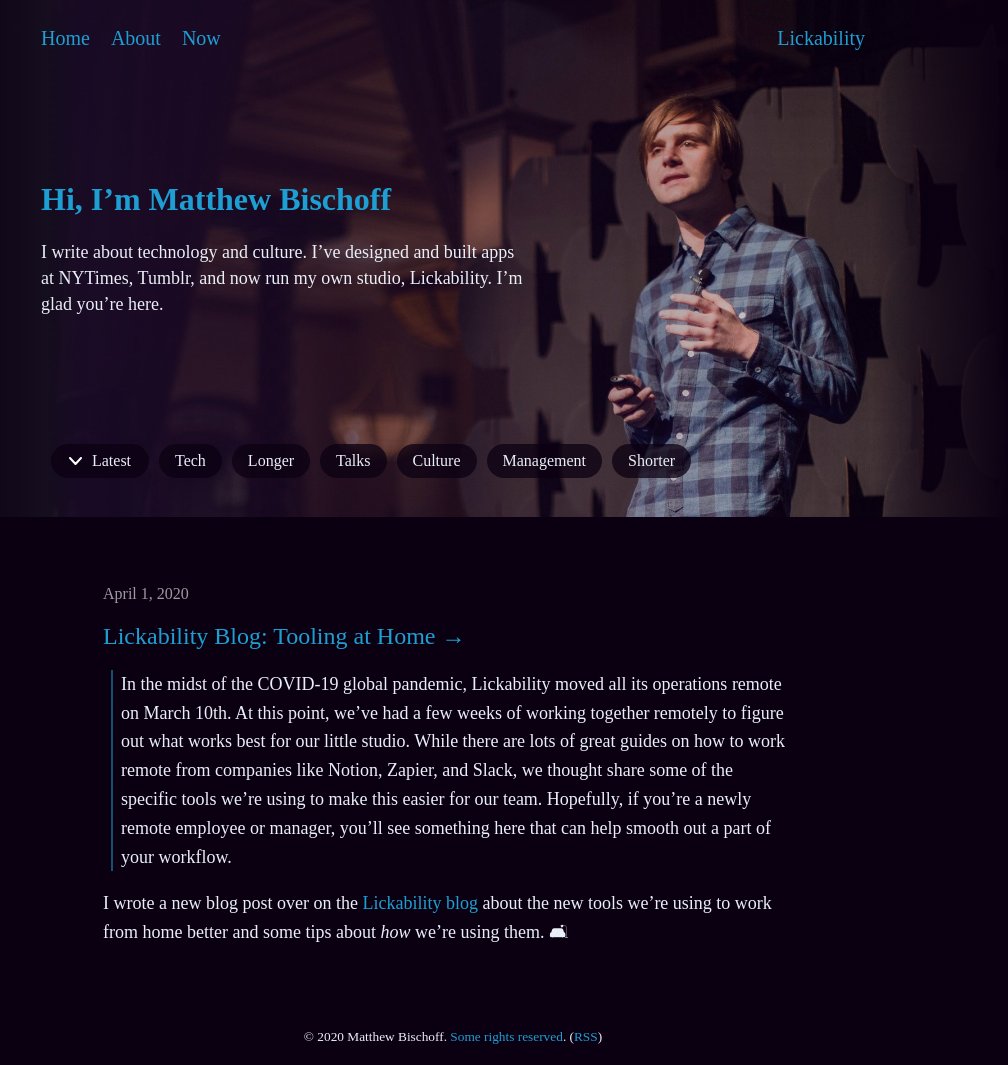
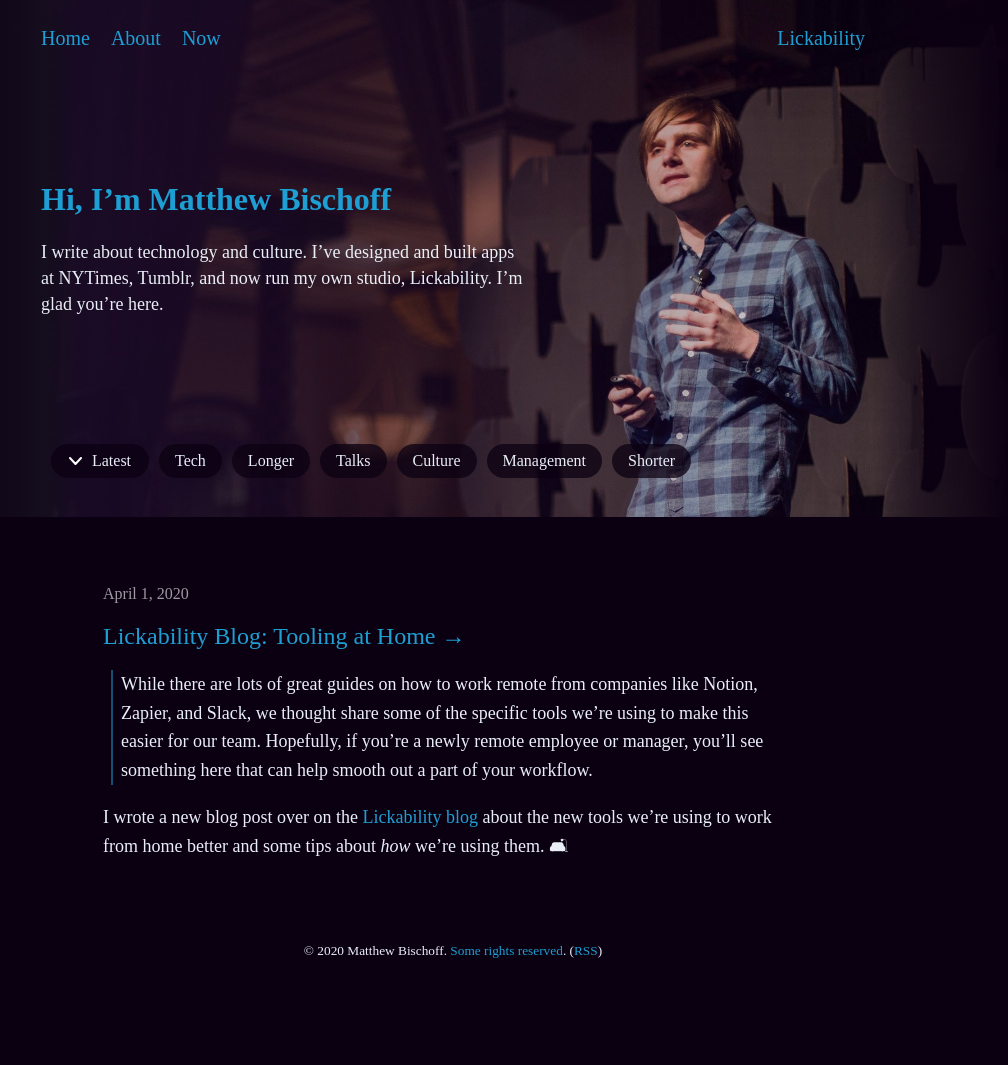
Before and after one commit to mbbischoff/website, a Jekyll site: the page built from _posts/2020-04-01-lickability-blog-tooling-at-home.markdown, in a window 1280 px wide. Shown: the whole page, without its empty margins (187-1195 px from the left). Built offline with Jekyll 4.4.1, drawn with Linux system fonts in a browser that asks for light colours; some web fonts are replaced; after the commit the page ends 979 px from its top, so only the background shows below that.

Commit message:
Updated Lickability Blog Tooling At Home

```diff
--- a/_posts/2020-04-01-lickability-blog-tooling-at-home.markdown
+++ b/_posts/2020-04-01-lickability-blog-tooling-at-home.markdown
@@ -21,6 +21,6 @@
 link: https://lickability.com/blog/tooling-at-home/
 ---
 
-> In the midst of the COVID-19 global pandemic, Lickability moved all its operations remote on March 10th. At this point, we’ve had a few weeks of working together remotely to figure out what works best for our little studio. While there are lots of great guides on how to work remote from companies like Notion, Zapier, and Slack, we thought share some of the specific tools we’re using to make this easier for our team. Hopefully, if you’re a newly remote employee or manager, you’ll see something here that can help smooth out a part of your workflow.
+> While there are lots of great guides on how to work remote from companies like Notion, Zapier, and Slack, we thought share some of the specific tools we’re using to make this easier for our team. Hopefully, if you’re a newly remote employee or manager, you’ll see something here that can help smooth out a part of your workflow.
 
 I wrote a new blog post over on the [Lickability blog](https://lickability.com/blog/) about the new tools we’re using to work from home better and some tips about _how_ we’re using them. 🛋
```
